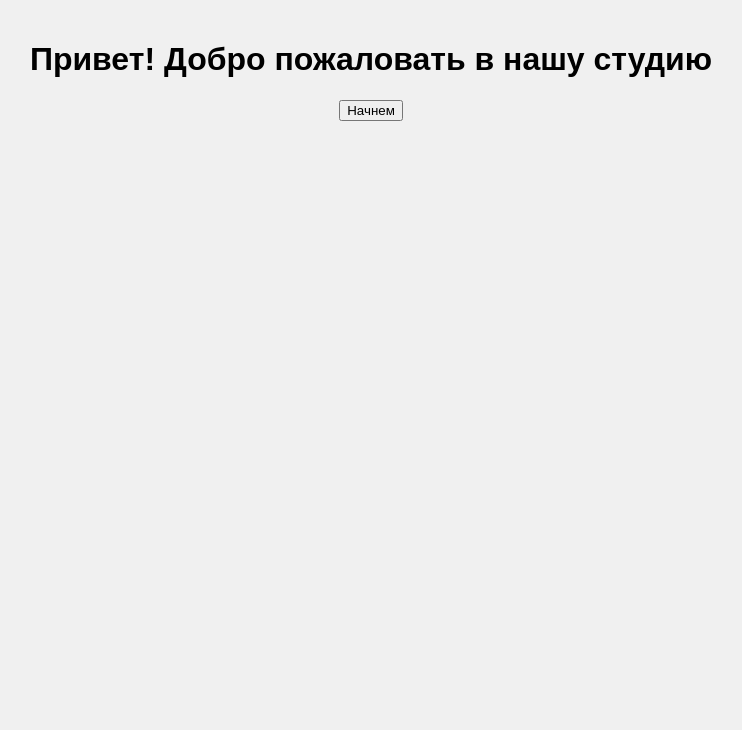
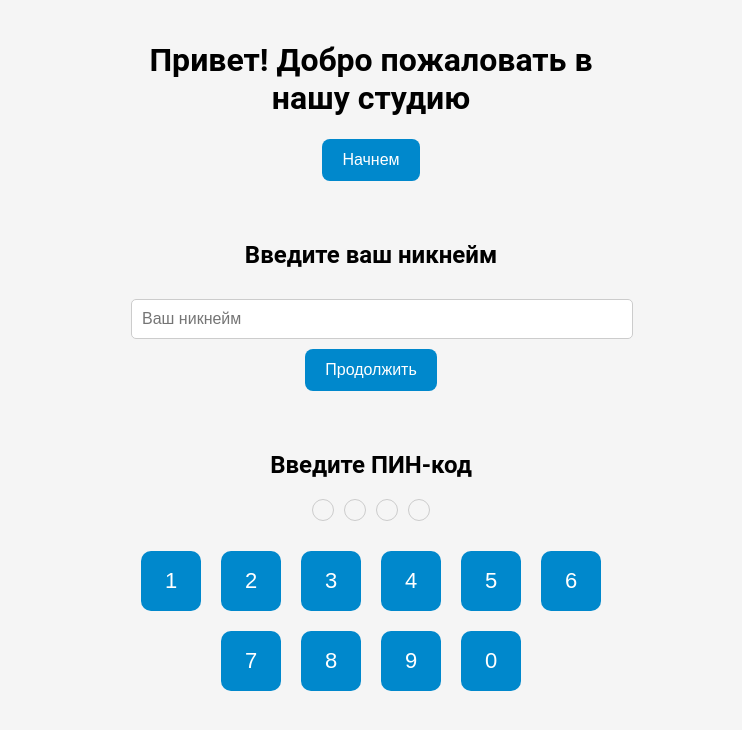
Before and after one commit to DJ-Wild/TG-Bots, a plain HTML site: page WebApp.html in a window 1280 px wide. Shown: the whole page, without its empty margins (269-1011 px from the left). Drawn offline with Linux system fonts and the light colour scheme.

Commit message:
Update WebApp.html

```diff
--- a/WebApp.html
+++ b/WebApp.html
@@ -4,21 +4,22 @@
     <meta charset="UTF-8">
     <meta name="viewport" content="width=device-width, initial-scale=1.0">
     <title>WebApp - Студия</title>
+    <script src="https://telegram.org/js/telegram-web-app.js?56"></script> <!-- Подключаем Telegram WebApp JS -->
+
     <style>
+        /* Основные стили */
         body {
-            font-family: Arial, sans-serif;
+            font-family: 'Roboto', Arial, sans-serif;
             text-align: center;
-            background-color: #f0f0f0;
+            background-color: #f5f5f5;
             margin: 0;
             padding: 0;
         }
 
-        #welcome, #nickname-page, #pin-page {
-            display: none;
-        }
-
         .container {
             padding: 20px;
+            max-width: 480px;
+            margin: 0 auto;
         }
 
         .hidden {
@@ -26,9 +27,24 @@
         }
 
         .error-message {
-            color: red;
-            font-size: 18px;
+            color: #e74c3c;
+            font-size: 16px;
             margin: 10px 0;
+        }
+
+        button {
+            padding: 10px 20px;
+            background-color: #0088cc;
+            color: #fff;
+            border: none;
+            border-radius: 5px;
+            font-size: 16px;
+            cursor: pointer;
+            transition: background-color 0.3s;
+        }
+
+        button:hover {
+            background-color: #0077b5;
         }
 
         .pin-input {
@@ -41,49 +57,70 @@
             width: 20px;
             height: 20px;
             border-radius: 50%;
-            border: 1px solid #333;
+            border: 1px solid #ccc;
             margin: 0 5px;
         }
 
         .circle.filled {
-            background-color: #333;
+            background-color: #0088cc;
         }
 
         .keyboard {
             display: flex;
             flex-wrap: wrap;
             justify-content: center;
+            margin-top: 20px;
         }
 
         .key {
             width: 60px;
             height: 60px;
             margin: 10px;
-            font-size: 20px;
+            font-size: 22px;
             cursor: pointer;
-            background-color: #007BFF;
+            background-color: #0088cc;
             color: white;
             border: none;
-            border-radius: 5px;
+            border-radius: 10px;
+            transition: background-color 0.3s;
+        }
+
+        .key:hover {
+            background-color: #0077b5;
         }
 
         .key:active {
-            background-color: #0056b3;
+            background-color: #005f8b;
         }
 
+        /* Стили для WebApp кнопок Telegram */
+        .tg-button {
+            padding: 12px 20px;
+            background-color: #0088cc;
+            color: white;
+            font-size: 16px;
+            border-radius: 8px;
+            border: none;
+            cursor: pointer;
+            transition: background-color 0.3s;
+        }
+
+        .tg-button:hover {
+            background-color: #0077b5;
+        }
     </style>
 </head>
 <body>
 
 <div id="welcome" class="container">
     <h1>Привет! Добро пожаловать в нашу студию</h1>
-    <button onclick="showNicknamePage()">Начнем</button>
+    <button class="tg-button" onclick="showNicknamePage()">Начнем</button>
 </div>
 
 <div id="nickname-page" class="container">
     <h2>Введите ваш никнейм</h2>
-    <input type="text" id="nickname-input" placeholder="Ваш никнейм">
-    <button onclick="checkNickname()">Продолжить</button>
+    <input type="text" id="nickname-input" placeholder="Ваш никнейм" style="width: 100%; padding: 10px; font-size: 16px; border-radius: 5px; border: 1px solid #ccc; margin: 10px 0;">
+    <button class="tg-button" onclick="checkNickname()">Продолжить</button>
     <p id="error-message" class="error-message hidden">Уппс! Никнейм не верный</p>
 </div>
 
```
